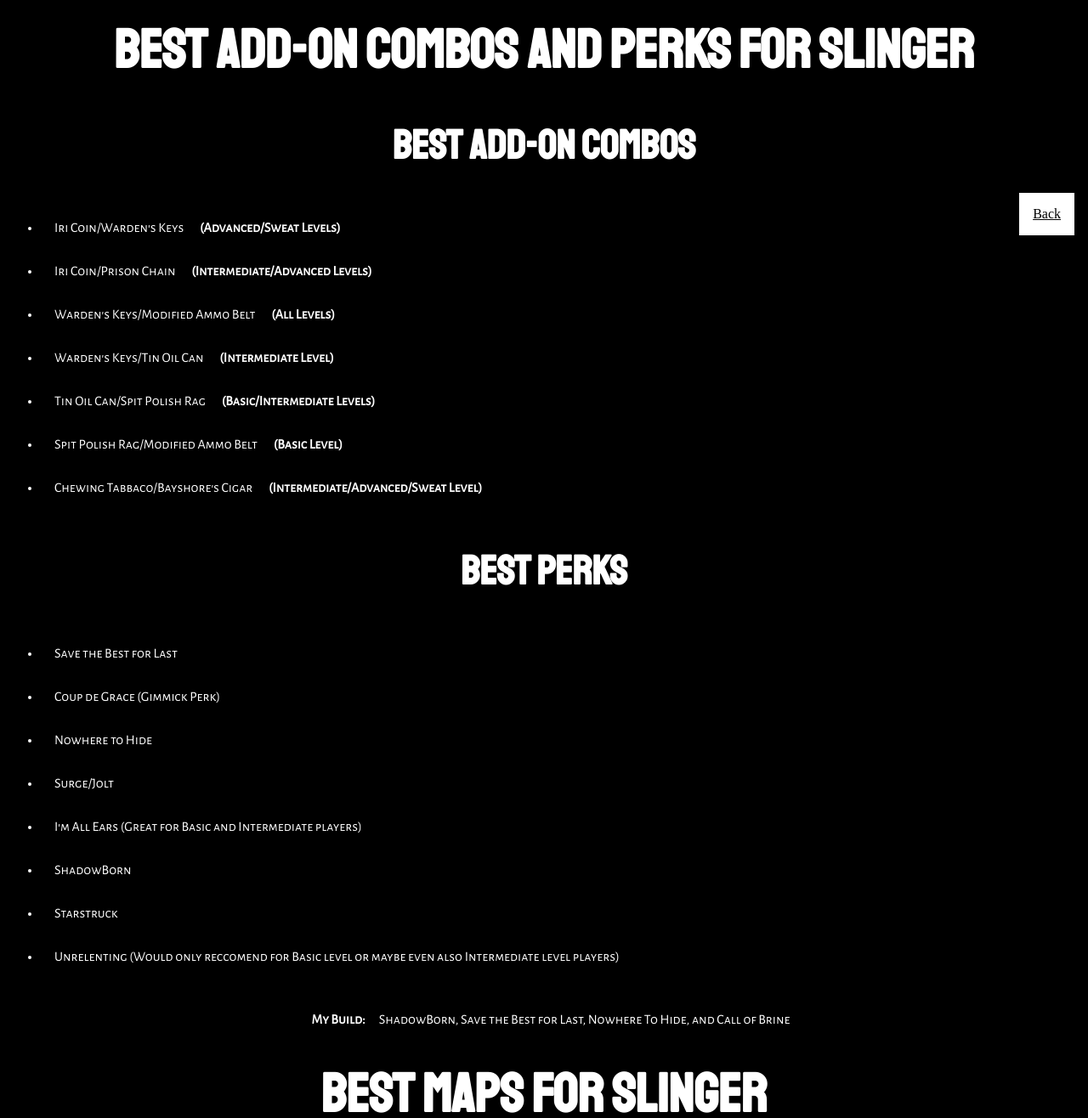
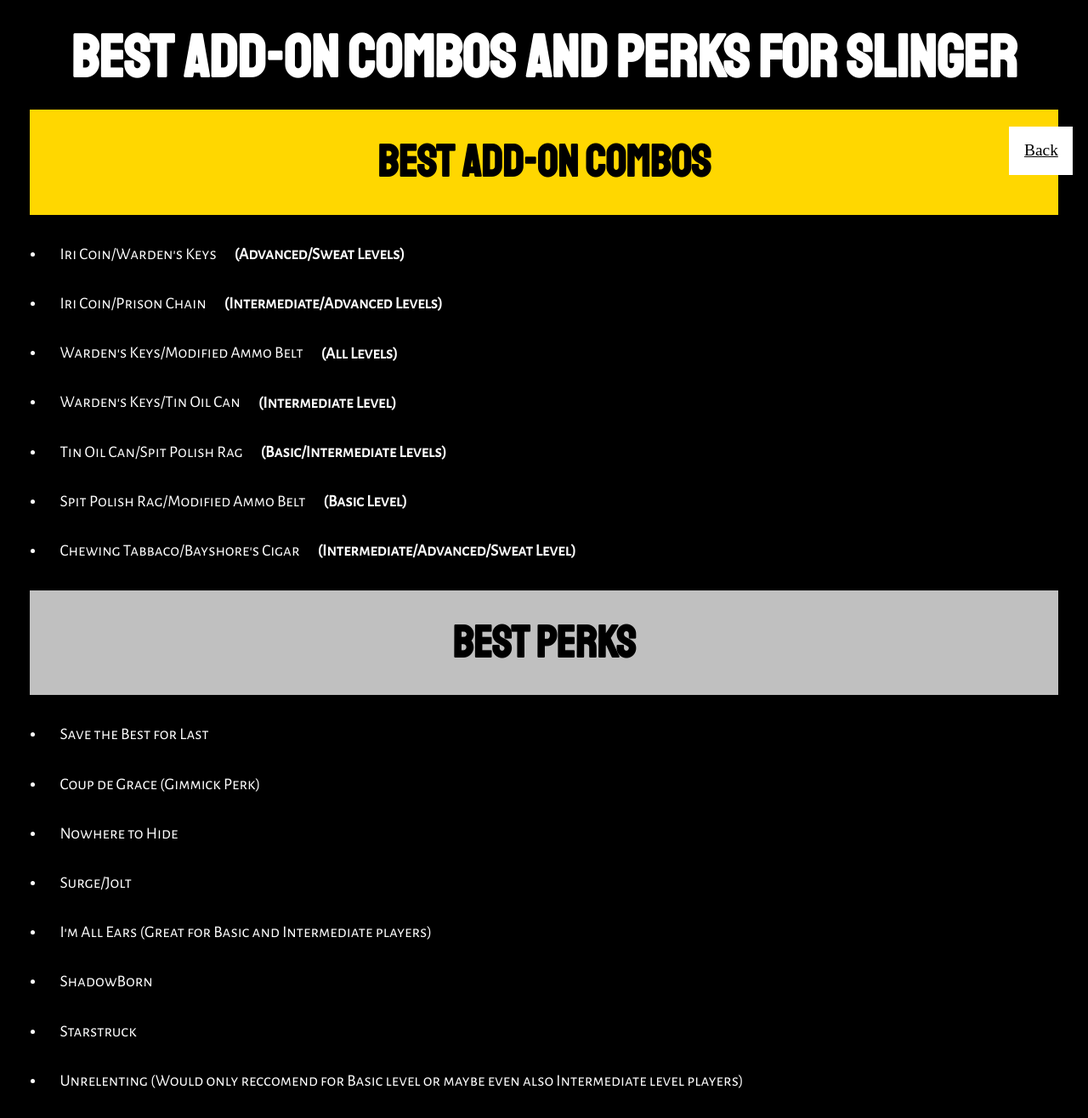
Before and after one commit to childofprophecy/webdev1, a plain HTML site: page portfolioItems/final-project/moreInformation.html in a window 1280 px wide. Shown: the part 29-1345 px from the top of the page at 85% size. Drawn offline with Linux system fonts and the light colour scheme.

Commit message:
Color and font update, Possibly last couple of changes

```diff
--- a/portfolioItems/final-project/moreInformation.html
+++ b/portfolioItems/final-project/moreInformation.html
@@ -12,7 +12,7 @@
 
 <h1>Best Add-on combos and Perks For Slinger</h1>
 
-<h2>Best Add-on Combos</h2>
+<h2 class="third">Best Add-on Combos</h2>
 
 <nav>
 
@@ -32,7 +32,7 @@
 
 </ul>
 
-<h2>Best Perks</h2>
+<h2 class="second">Best Perks</h2>
 
 <ul>
 
@@ -49,7 +49,7 @@
 
 <p><b>My Build:</b>ShadowBorn, Save the Best for Last, Nowhere To Hide, and Call of Brine</p>
 
-<h1>Best Maps For Slinger</h1>
+<h1 class="first">Best Maps For Slinger</h1>
 
 <ul>
 
@@ -61,7 +61,7 @@
 
 </ul>
 
-<h2>Worst Maps</h2>
+<h2 class="fourth">Worst Maps</h2>
 
 <ul>
 
--- a/portfolioItems/final-project/style.css
+++ b/portfolioItems/final-project/style.css
@@ -6,6 +6,7 @@
     box-sizing: border-box;
     background-color: rgb(0, 0, 0);
     color: white;
+    font-size: 1.1rem;
 }
 
 h1{
@@ -42,7 +43,7 @@ p {
 }
 
 img {
-    max-width: 600px;
+    max-width: 800px;
     width: 100%;
     display: block;
 }
@@ -61,7 +62,7 @@ html {
 nav {
     position: fixed;
     right: 0px;
-    top: 30%;
+    top: 20%;
     display: flex;
     flex-direction: column;
     align-items: flex-end;
```
Also changed, not shown: portfolioItems/final-project/index.html (+2 -2 lines).
